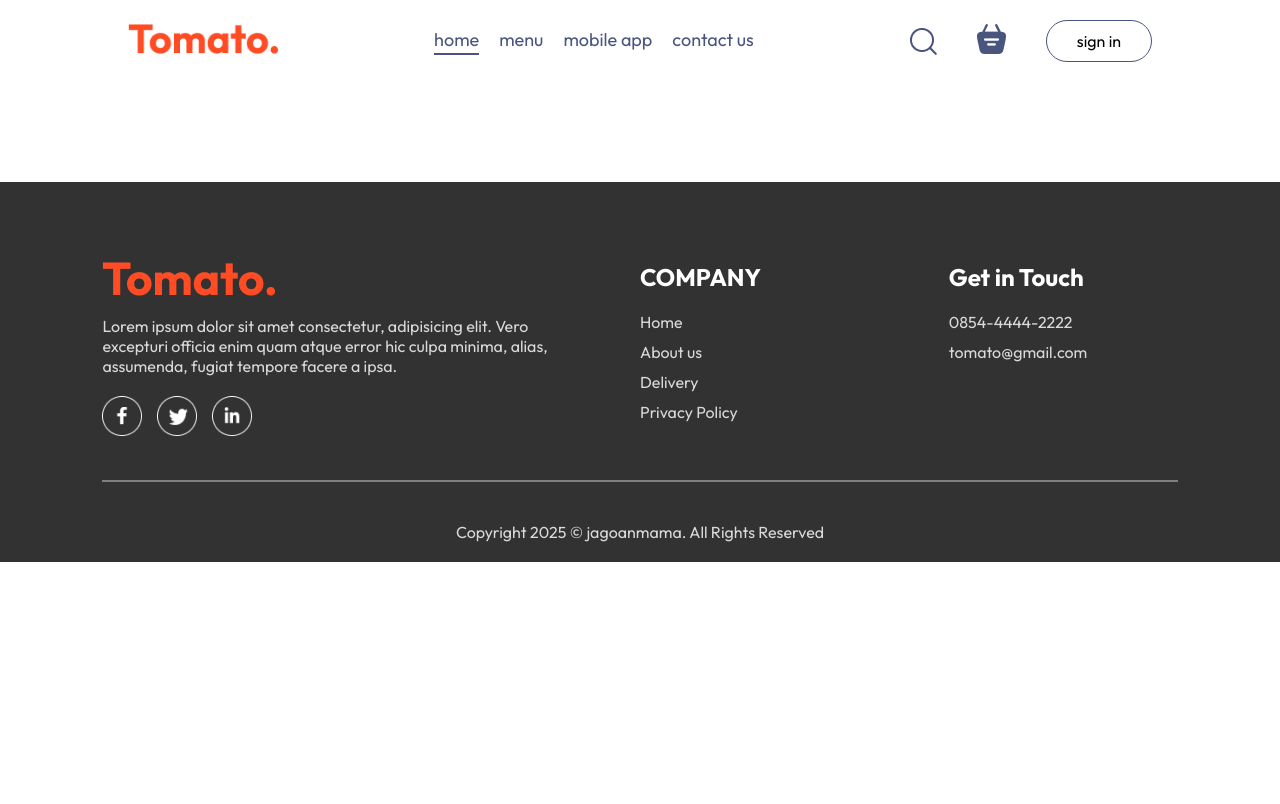
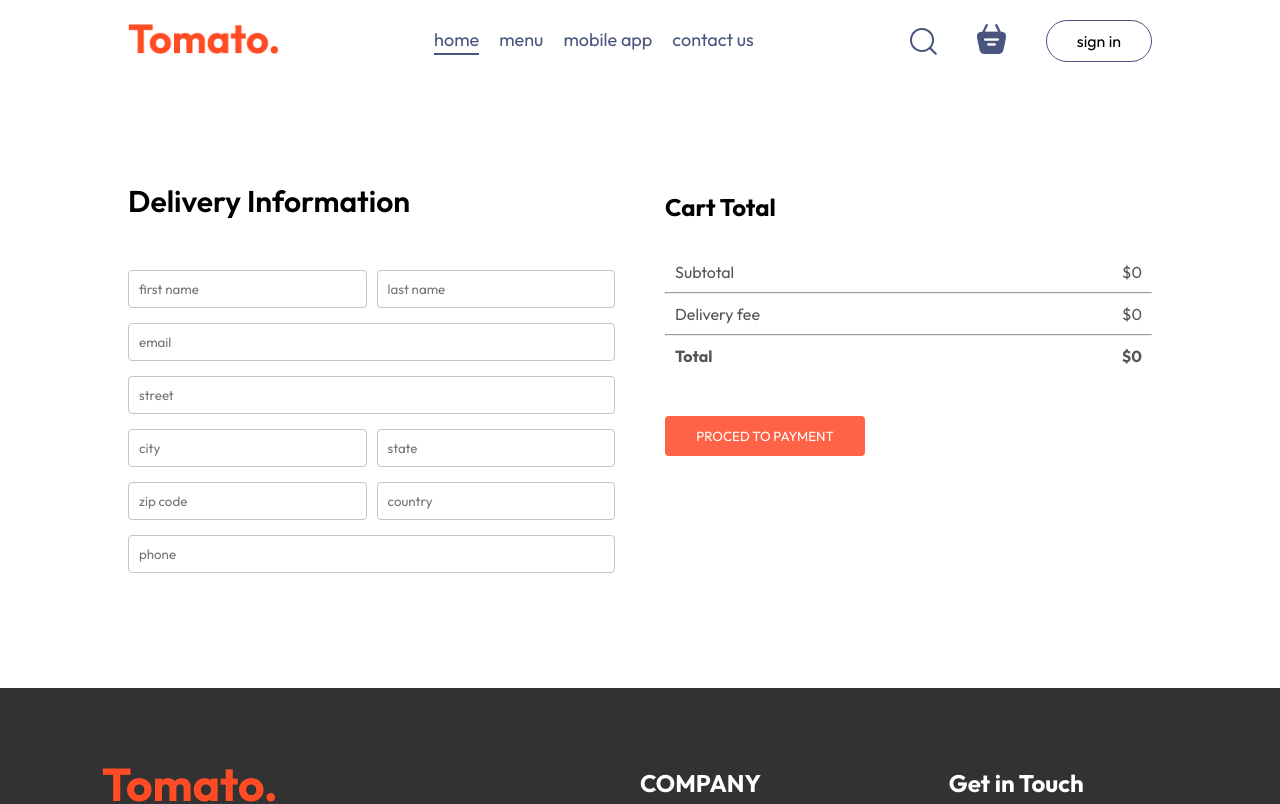
Before and after one commit to Riki-Zf/Food-delivery, a React (Vite) app in the folder frontend/: page /order in a window 1280 px wide. Shown: the top 804 px of the page. Built offline with nearby package versions, Linux system fonts and the light colour scheme.

Commit message:
add place order page

```diff
--- a/frontend/src/pages/Cart/Cart.jsx
+++ b/frontend/src/pages/Cart/Cart.jsx
@@ -1,9 +1,11 @@
 import React, { useContext } from "react";
 import "./Cart.css";
 import { StoreContext } from "../../context/StoreContext";
+import { useNavigate } from "react-router-dom";
 
 const Cart = () => {
   const { cartItems, food_list, removeFromCart, getTotalCartAmount } = useContext(StoreContext);
+  const navigate = useNavigate();
   return (
     <div className="cart">
       <div className="cart-items">
@@ -54,15 +56,15 @@
             <hr />
             <div className="cart-total-details">
               <p>Delivery fee</p>
-              <p>${2}</p>
+              <p>${getTotalCartAmount() === 0 ? 0 : 2}</p>
             </div>
             <hr />
             <div className="cart-total-details">
               <b>Total</b>
-              <b>${getTotalCartAmount() + 2}</b>
+              <b>${getTotalCartAmount() === 0 ? 0 : getTotalCartAmount() + 2}</b>
             </div>
           </div>
-          <button>PROCED TO CHECKOUT</button>
+          <button onClick={() => navigate("/order")}>PROCED TO CHECKOUT</button>
         </div>
         <div className="cart-promocode">
           <div>
--- a/frontend/src/pages/PlaceOrder/PlaceOrder.css
+++ b/frontend/src/pages/PlaceOrder/PlaceOrder.css
@@ -0,0 +1,38 @@
+.place-order {
+  display: flex;
+  align-items: start;
+  justify-content: space-between;
+  gap: 50px;
+  margin-top: 100px;
+}
+.place-order-left {
+  width: 100%;
+  max-width: max(30%, 500px);
+}
+.place-order-left .title {
+  font-size: 30px;
+  font-weight: 600;
+  margin-bottom: 50px;
+}
+.place-order-left input {
+  margin-bottom: 15px;
+  width: 100%;
+  padding: 10px;
+  border: 1px solid #c5c5c5;
+  border-radius: 4px;
+  outline-color: tomato;
+}
+.place-order-left .multi-fields {
+  display: flex;
+  gap: 10px;
+}
+.place-order-right {
+  width: 100%;
+  max-width: max(40%, 500px);
+}
+.place-order .cart-total button {
+  margin-top: 20px;
+}
+.cart-total-details {
+  margin: 10px;
+}
--- a/frontend/src/pages/PlaceOrder/PlaceOrder.jsx
+++ b/frontend/src/pages/PlaceOrder/PlaceOrder.jsx
@@ -1,7 +1,53 @@
-import React from "react";
+import React, { useContext } from "react";
 import "./PlaceOrder.css";
+import { StoreContext } from "../../context/StoreContext";
 const PlaceOrder = () => {
-  return <div></div>;
+  const { getTotalCartAmount } = useContext(StoreContext);
+  return (
+    <form className="place-order">
+      <div className="place-order-left">
+        <p className="title">Delivery Information</p>
+        <div className="multi-fields">
+          <input type="text" placeholder="first name" />
+          <input type="text" placeholder="last name" />
+        </div>
+        <input type="email" placeholder="email" />
+        <input type="text" placeholder="street" />
+        <div className="multi-fields">
+          <input type="text" placeholder="city" />
+          <input type="text" placeholder="state" />
+        </div>
+        <div className="multi-fields">
+          <input type="text" placeholder="zip code" />
+          <input type="text" placeholder="country" />
+        </div>
+        <input type="text" placeholder="phone" />
+      </div>
+      <div className="place-order-right">
+        <div className="cart-total">
+          <h2>Cart Total</h2>
+          <div>
+            <div className="cart-total-details">
+              <p>Subtotal</p>
+              <p>${getTotalCartAmount()}</p>
+            </div>
+            <hr />
+            <div className="cart-total-details">
+              <p>Delivery fee</p>
+              <p>${getTotalCartAmount() === 0 ? 0 : 2}</p>
+            </div>
+            <hr />
+            <div className="cart-total-details">
+              <b>Total</b>
+              <b>${getTotalCartAmount() === 0 ? 0 : getTotalCartAmount() + 2}</b>
+            </div>
+          </div>
+
+          <button>PROCED TO PAYMENT</button>
+        </div>
+      </div>
+    </form>
+  );
 };
 
 export default PlaceOrder;
```
